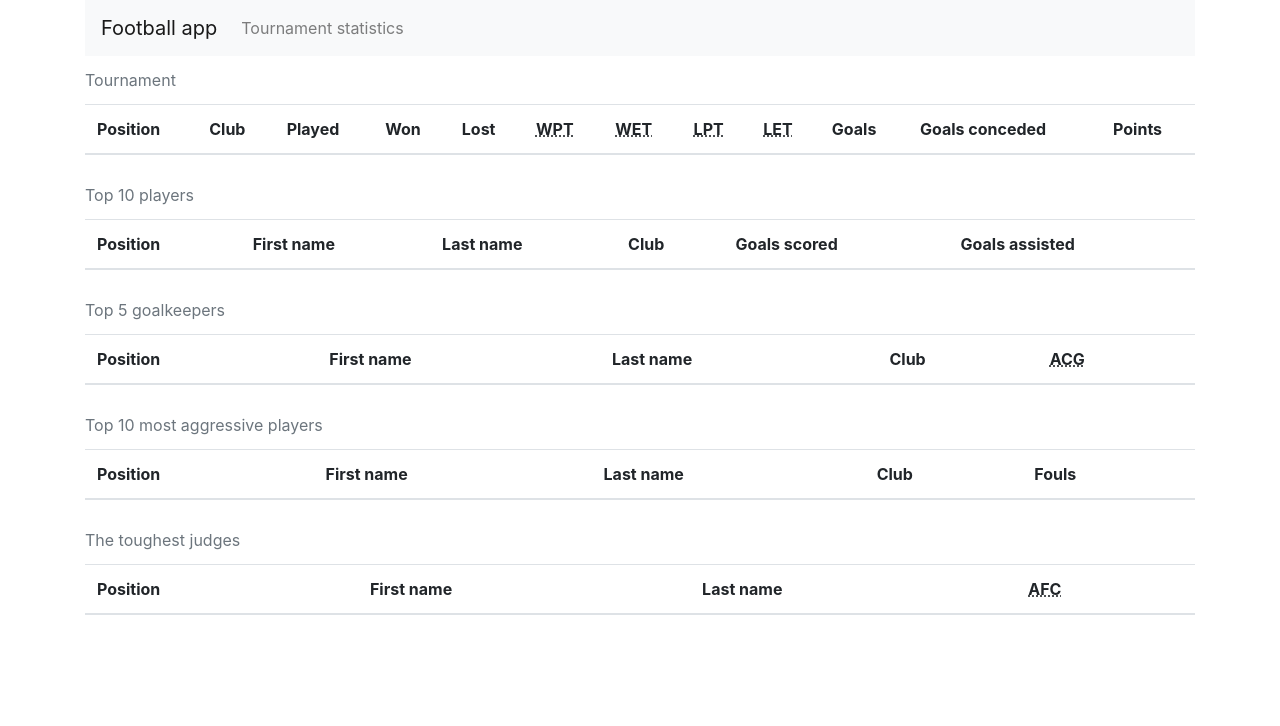
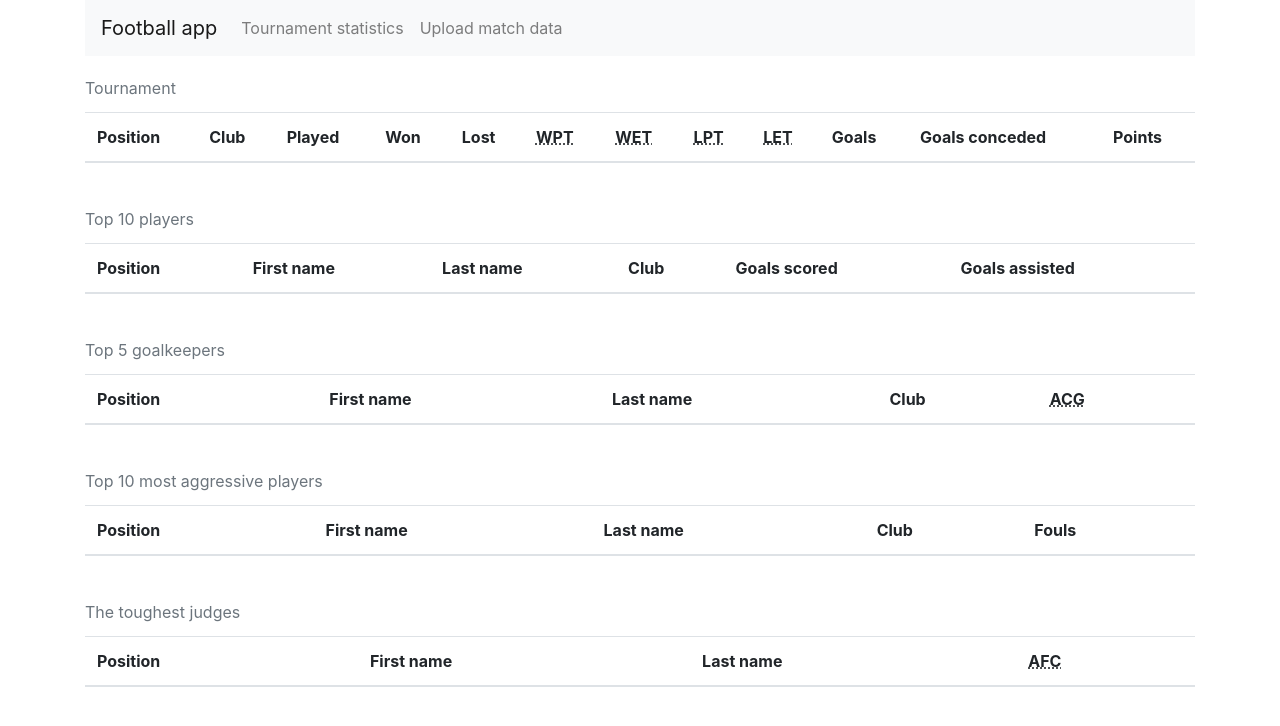
Before and after one commit to emukans/lu-modern-programming-techologies, a Django app: template PD2/app/templates/football_statistics/tournament_statistics.html in a window 1280 px wide. Shown: the top 726 px of the page. Run offline with Django 3.2, Linux system fonts and the light colour scheme; the template is opened without the code that fills it, so the values that code supplies are empty; some libraries are stand-ins or nearby versions.

Commit message:
Add match upload form

```diff
--- a/PD2/app/football_app/apps/football_statistics/management/commands/import_matches.py
+++ b/PD2/app/football_app/apps/football/management/commands/import_matches.py
@@ -1,6 +1,6 @@
 from django.core.management.base import BaseCommand, CommandError
 import json
-from football_app.apps.football_statistics.parser.match_json_parser import match_json_parser
+from football_app.apps.football.parser.match_json_parser import match_json_parser
 
 
 class Command(BaseCommand):
--- a/PD2/app/football_app/urls.py
+++ b/PD2/app/football_app/urls.py
@@ -17,6 +17,7 @@ from django.contrib import admin
 from django.urls import path, include
 
 urlpatterns = [
+    path('', include('football_app.apps.football.urls')),
     path('admin/', admin.site.urls),
     path('statistics/', include('football_app.apps.football_statistics.urls'))
 ]
--- a/PD2/app/templates/football_app/base.html
+++ b/PD2/app/templates/football_app/base.html
@@ -17,6 +17,10 @@
                 <li class="nav-item {% if request.path == tournament_statistics_url %}active{% endif %}">
                     <a class="nav-link" href="{{ tournament_statistics_url }}">Tournament statistics</a>
                 </li>
+                {% url 'match-upload' as match_upload_url %}
+                <li class="nav-item {% if request.path == match_upload_url %}active{% endif %}">
+                    <a class="nav-link" href="{{ match_upload_url }}">Upload match data</a>
+                </li>
             </ul>
         </div>
     </nav>
--- a/PD2/app/templates/football_statistics/team_statistics.html
+++ b/PD2/app/templates/football_statistics/team_statistics.html
@@ -2,12 +2,12 @@
 
 {% block content %}
     <div class="row">
-        <div class="col">
+        <div class="col my-2">
             {% include 'football_statistics/table/team_player.html' with player_list=player_list %}
         </div>
     </div>
     <div class="row">
-        <div class="col">
+        <div class="col my-2">
             {% include 'football_statistics/table/team_goalkeeper.html' with goalkeeper_list=goalkeeper_list %}
         </div>
     </div>
--- a/PD2/app/templates/football_statistics/tournament_statistics.html
+++ b/PD2/app/templates/football_statistics/tournament_statistics.html
@@ -2,28 +2,28 @@
 
 {% block content %}
     <div class="row">
-        <div class="col">
+        <div class="col my-2">
             {% include 'football_statistics/table/tournament.html' with team_list=team_list %}
         </div>
     </div>
     <div class="row">
-        <div class="col">
+        <div class="col my-2">
             {% include 'football_statistics/table/best_player.html' with best_player_list=best_player_list %}
         </div>
     </div>
 
     <div class="row">
-        <div class="col">
+        <div class="col my-2">
             {% include 'football_statistics/table/best_goalkeeper.html' with best_goalkeeper_list=best_goalkeeper_list %}
         </div>
     </div>
     <div class="row">
-        <div class="col">
+        <div class="col my-2">
             {% include 'football_statistics/table/most_aggressive_player.html' with aggressive_player_list=aggressive_player_list %}
         </div>
     </div>
     <div class="row">
-        <div class="col">
+        <div class="col my-2">
             {% include 'football_statistics/table/most_tight_referee.html' with tight_referee_list=tight_referee_list %}
         </div>
     </div>
```
Also changed, not shown: PD2/app/football_app/apps/football/forms.py (added, +20 -0 lines), PD2/app/football_app/apps/football/urls.py (added, +9 -0 lines), PD2/app/football_app/apps/football/views.py (+19 -1 lines), PD2/app/templates/football_app/form/match/upload.html (added, +27 -0 lines), PD2/app/templates/football_app/match/upload.html (added, +14 -0 lines), PD2/app/football_app/apps/football/parser/match_json_parser.py (renamed from PD2/app/football_app/apps/football_statistics/parser/match_json_parser.py).
